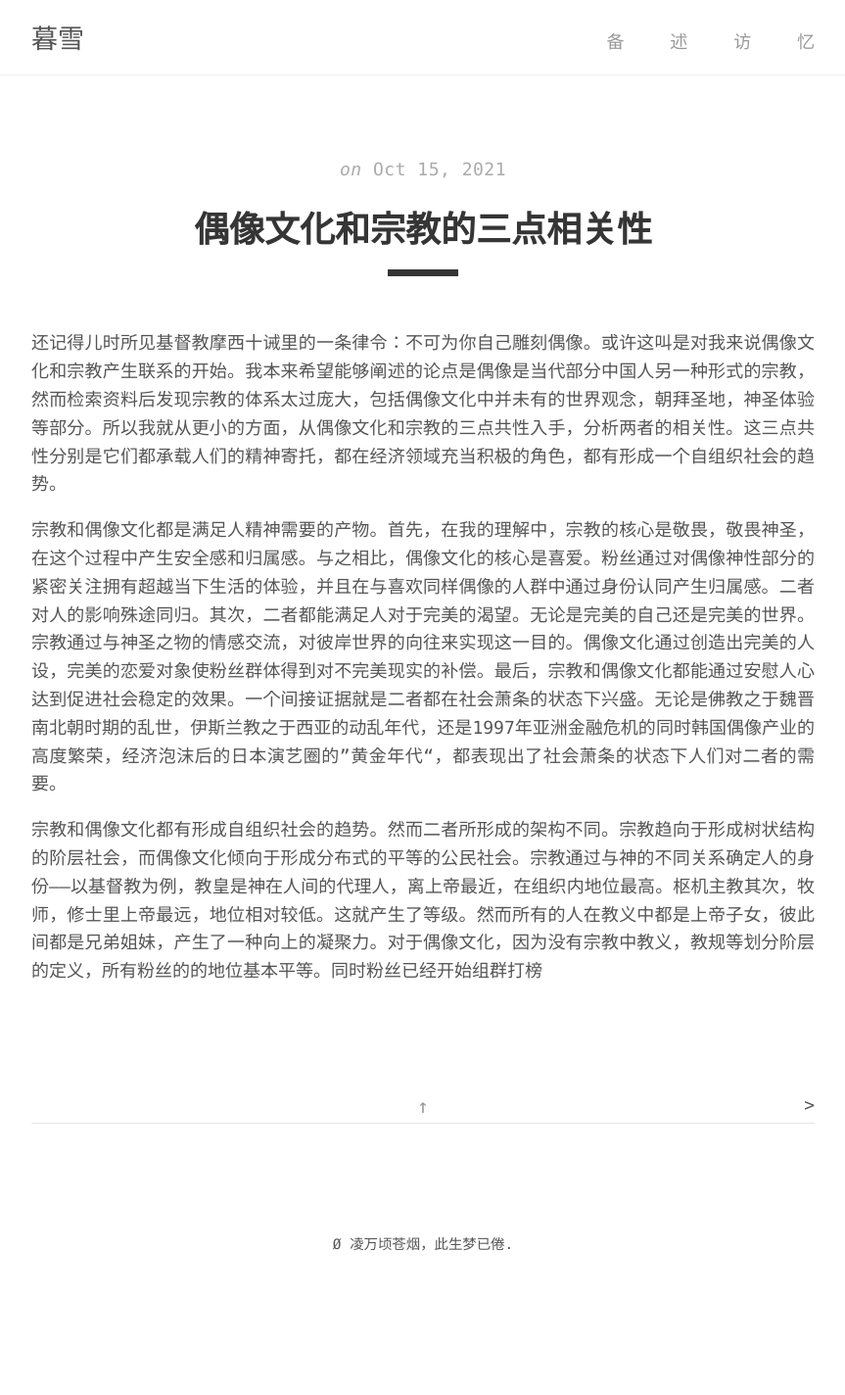
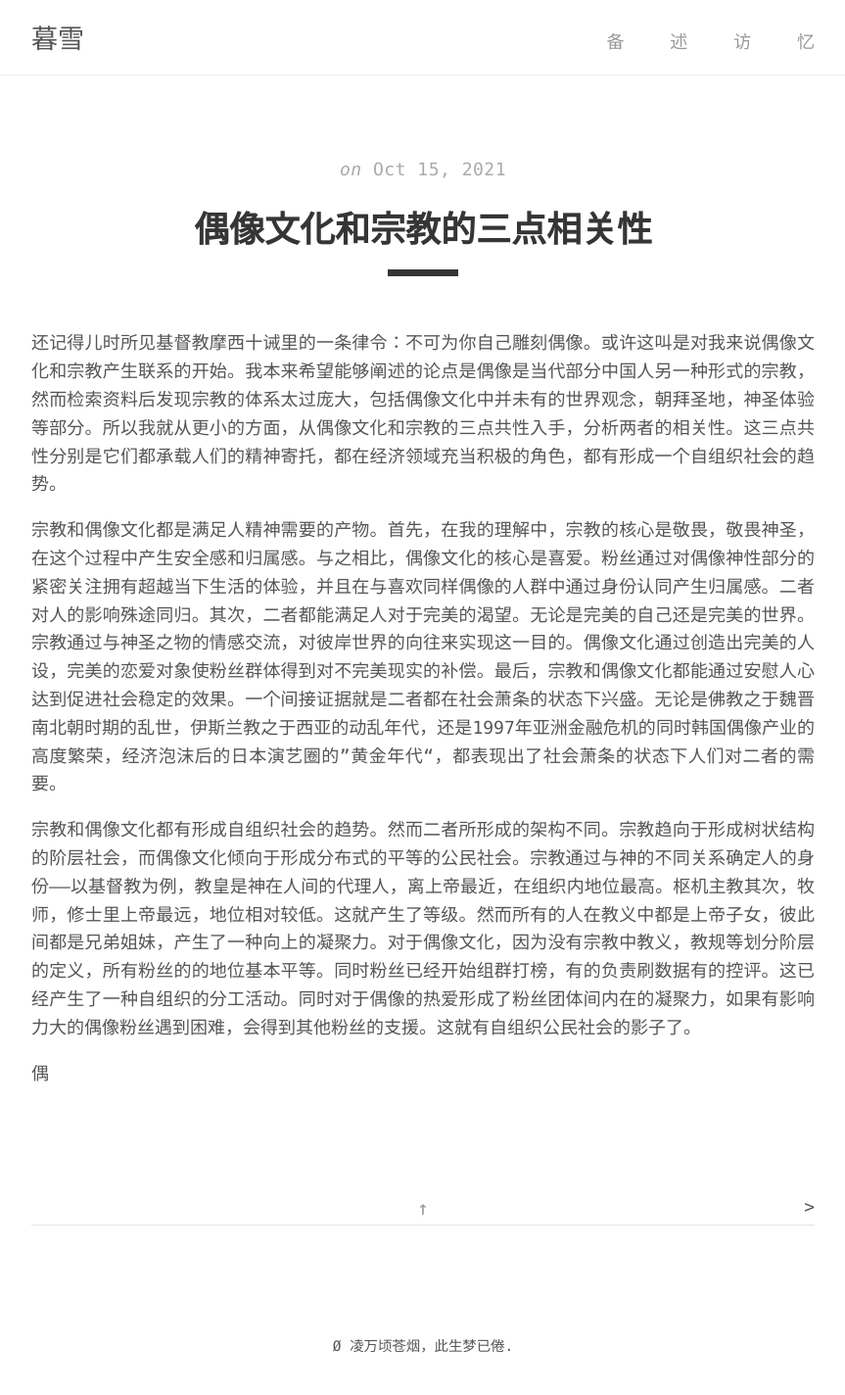
Before and after one commit to arthurfish/arthurfish.github.io, a Jekyll site: the page built from _posts/2021-10-15-idol-doc.md, in a window 1280 px wide. Shown: the whole page at 98% size, without its empty margins (208-1071 px from the left). Built offline with Jekyll 4.4.1, drawn with Linux system fonts in a browser that asks for light colours; a script that is not in the unit is left out; before the commit the page ends 1319 px from its top, so only the background shows below that.

Commit message:
Updated at 17:33:28 10.15 2021

```diff
--- a/_posts/2021-10-15-idol-doc.md
+++ b/_posts/2021-10-15-idol-doc.md
@@ -8,4 +8,6 @@ author: "Arthurfish"
 
 宗教和偶像文化都是满足人精神需要的产物。首先，在我的理解中，宗教的核心是敬畏，敬畏神圣，在这个过程中产生安全感和归属感。与之相比，偶像文化的核心是喜爱。粉丝通过对偶像神性部分的紧密关注拥有超越当下生活的体验，并且在与喜欢同样偶像的人群中通过身份认同产生归属感。二者对人的影响殊途同归。其次，二者都能满足人对于完美的渴望。无论是完美的自己还是完美的世界。宗教通过与神圣之物的情感交流，对彼岸世界的向往来实现这一目的。偶像文化通过创造出完美的人设，完美的恋爱对象使粉丝群体得到对不完美现实的补偿。最后，宗教和偶像文化都能通过安慰人心达到促进社会稳定的效果。一个间接证据就是二者都在社会萧条的状态下兴盛。无论是佛教之于魏晋南北朝时期的乱世，伊斯兰教之于西亚的动乱年代，还是1997年亚洲金融危机的同时韩国偶像产业的高度繁荣，经济泡沫后的日本演艺圈的”黄金年代“，都表现出了社会萧条的状态下人们对二者的需要。
 
-宗教和偶像文化都有形成自组织社会的趋势。然而二者所形成的架构不同。宗教趋向于形成树状结构的阶层社会，而偶像文化倾向于形成分布式的平等的公民社会。宗教通过与神的不同关系确定人的身份——以基督教为例，教皇是神在人间的代理人，离上帝最近，在组织内地位最高。枢机主教其次，牧师，修士里上帝最远，地位相对较低。这就产生了等级。然而所有的人在教义中都是上帝子女，彼此间都是兄弟姐妹，产生了一种向上的凝聚力。对于偶像文化，因为没有宗教中教义，教规等划分阶层的定义，所有粉丝的的地位基本平等。同时粉丝已经开始组群打榜
+宗教和偶像文化都有形成自组织社会的趋势。然而二者所形成的架构不同。宗教趋向于形成树状结构的阶层社会，而偶像文化倾向于形成分布式的平等的公民社会。宗教通过与神的不同关系确定人的身份——以基督教为例，教皇是神在人间的代理人，离上帝最近，在组织内地位最高。枢机主教其次，牧师，修士里上帝最远，地位相对较低。这就产生了等级。然而所有的人在教义中都是上帝子女，彼此间都是兄弟姐妹，产生了一种向上的凝聚力。对于偶像文化，因为没有宗教中教义，教规等划分阶层的定义，所有粉丝的的地位基本平等。同时粉丝已经开始组群打榜，有的负责刷数据有的控评。这已经产生了一种自组织的分工活动。同时对于偶像的热爱形成了粉丝团体间内在的凝聚力，如果有影响力大的偶像粉丝遇到困难，会得到其他粉丝的支援。这就有自组织公民社会的影子了。
+
+偶
```
